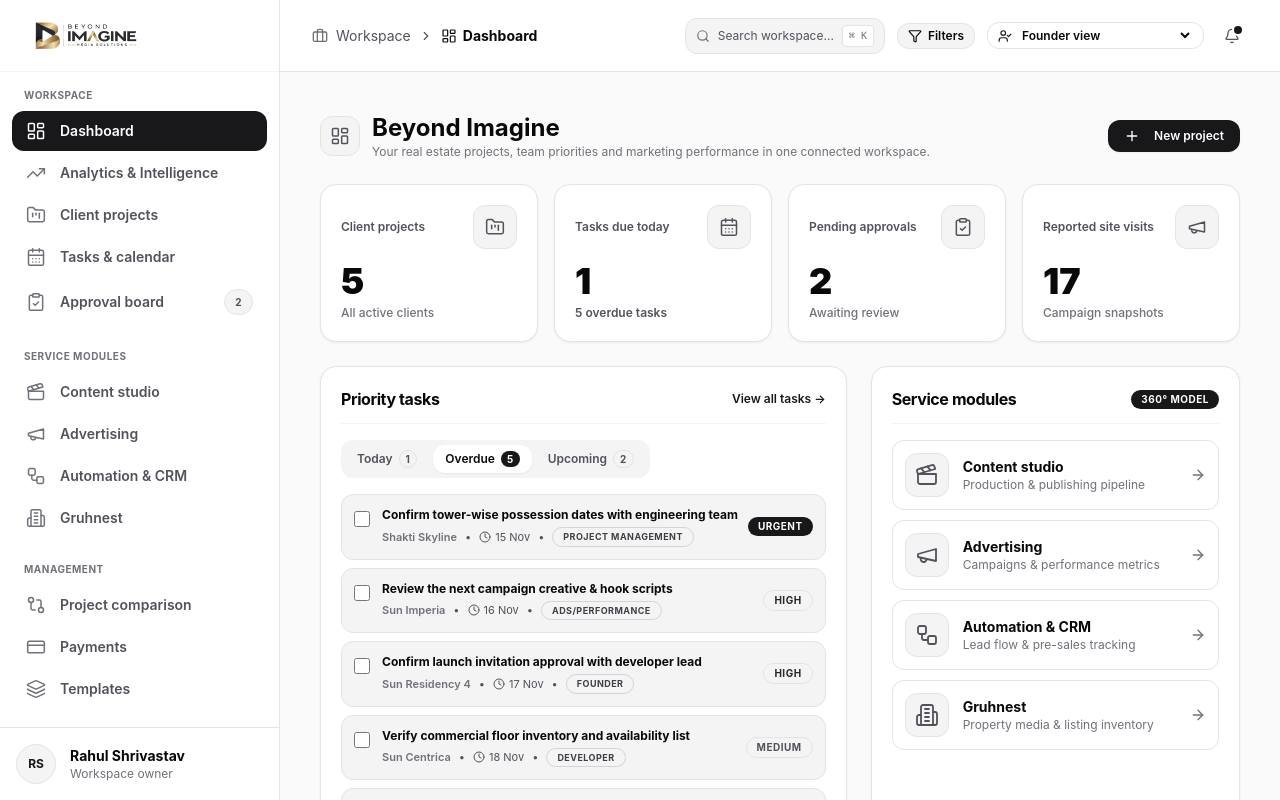
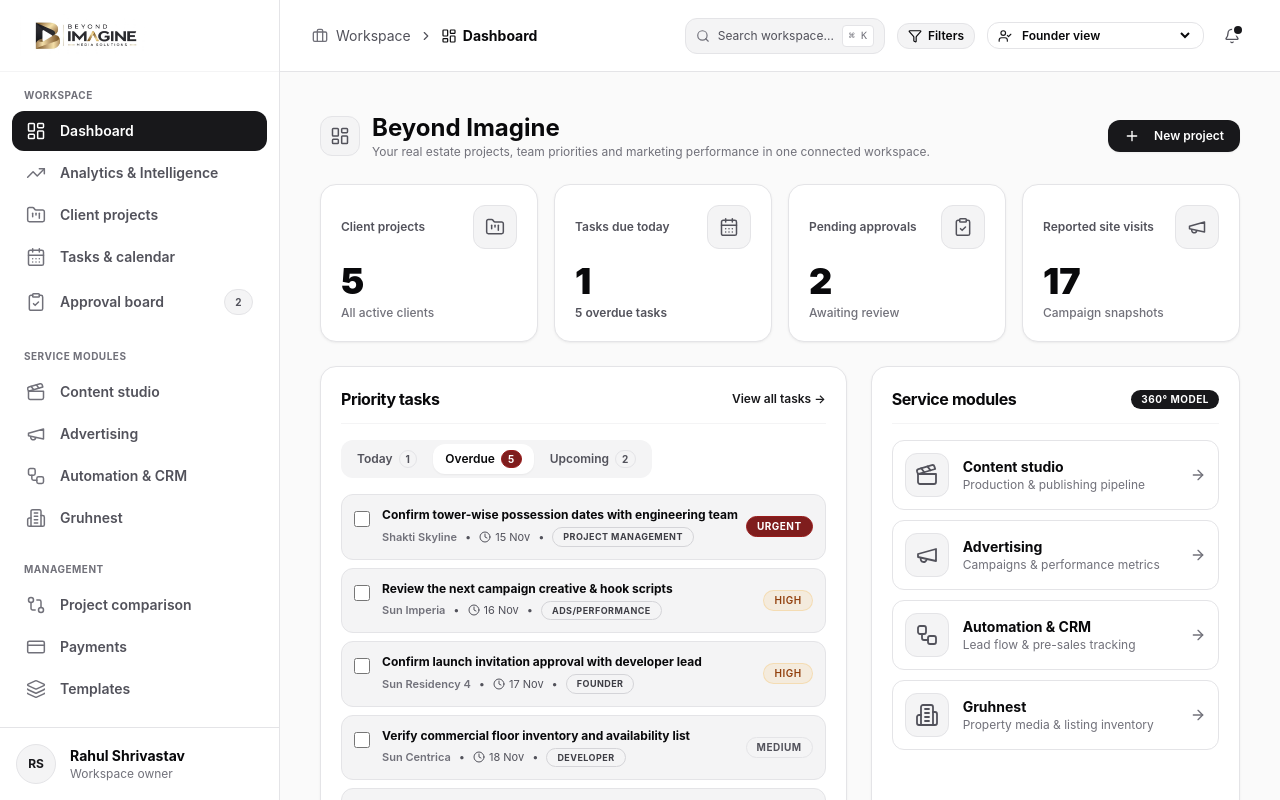
Before and after one commit to shubhamm-18/bim, a Next.js app: page / in a window 1280 px wide. Shown: the top 800 px of the page. Built offline with nearby package versions, Linux system fonts and the light colour scheme.

Commit message:
style: apply dark red for urgent, minimal blending yellow for pending, minimal blending green for completed

```diff
--- a/src/app/globals.css
+++ b/src/app/globals.css
@@ -43,13 +43,13 @@
   --border-subtle: #f4f4f5;
   --border-hover: #d4d4d8;
 
-  /* Semantic Status Colors (Monochrome Grayscale - No rainbow accents) */
-  --success: #18181b;
-  --success-subtle: #f4f4f5;
-  --warning: #27272a;
-  --warning-subtle: #f4f4f5;
-  --danger: #18181b;
-  --danger-subtle: #f4f4f5;
+  /* Semantic Status Colors (Minimal and Blending) */
+  --success: #166534;
+  --success-subtle: rgba(16, 185, 129, 0.08);
+  --warning: #854d0e;
+  --warning-subtle: rgba(245, 158, 11, 0.08);
+  --danger: #7f1d1d;
+  --danger-subtle: rgba(239, 68, 68, 0.1);
   --info: #27272a;
   --info-subtle: #f4f4f5;
 
--- a/src/components/features/overview/TaskPrioritySection.tsx
+++ b/src/components/features/overview/TaskPrioritySection.tsx
@@ -61,7 +61,7 @@ export function TaskPrioritySection() {
           }`}
         >
           <span>Overdue</span>
-          <Badge variant="danger" className="px-1.5 py-0">
+          <Badge variant="urgent" className="px-1.5 py-0">
             {overdueTasks.length}
           </Badge>
         </button>
@@ -121,18 +121,24 @@ export function TaskPrioritySection() {
                 </div>
               </div>
 
+              {task.status === 'Done' ? (
+                <Badge variant="completed" className="shrink-0 ml-2">
+                  Completed
+                </Badge>
+              ) : (
                 <Badge
                   variant={
                     task.priority === 'Urgent'
-                    ? 'danger'
+                      ? 'urgent'
                       : task.priority === 'High'
-                    ? 'warning'
+                      ? 'pending'
                       : 'neutral'
                   }
                   className="shrink-0 ml-2"
                 >
                   {task.priority}
                 </Badge>
+              )}
             </div>
           ))
         )}
--- a/src/components/features/projects/ProjectCard.tsx
+++ b/src/components/features/projects/ProjectCard.tsx
@@ -48,7 +48,7 @@ export function ProjectCard({ project, onViewDetails }: ProjectCardProps) {
             </div>
           </div>
 
-          <Badge variant={project.status === 'Active' ? 'success' : 'info'}>
+          <Badge variant={project.status === 'Active' ? 'completed' : 'pending'}>
             {project.status}
           </Badge>
         </div>
@@ -87,7 +87,7 @@ export function ProjectCard({ project, onViewDetails }: ProjectCardProps) {
       </div>
 
       <div className="pt-4 mt-3 border-t border-border-subtle flex items-center justify-between">
-        <Badge variant="warning">{project.infoStatus}</Badge>
+        <Badge variant={project.infoStatus === 'Verified' ? 'brand' : 'pending'}>{project.infoStatus}</Badge>
         <button
           onClick={() => onViewDetails?.(project)}
           className="text-xs font-semibold text-brand hover:underline"
--- a/src/components/ui/Badge.tsx
+++ b/src/components/ui/Badge.tsx
@@ -2,20 +2,55 @@ import React from 'react';
 import { cn } from '@/lib/utils';
 
 export interface BadgeProps extends React.HTMLAttributes<HTMLSpanElement> {
-  variant?: 'brand' | 'success' | 'warning' | 'danger' | 'info' | 'neutral' | 'outline';
+  variant?:
+    | 'brand'
+    | 'success'
+    | 'warning'
+    | 'danger'
+    | 'info'
+    | 'neutral'
+    | 'outline'
+    | 'urgent'
+    | 'pending'
+    | 'completing'
+    | 'completed';
 }
 
 export function Badge({
   className,
-  variant = 'neutral',
+  variant,
   children,
   ...props
 }: BadgeProps) {
-  const variantStyles = {
-    brand: 'bg-zinc-900 text-white',
-    success: 'bg-zinc-100 text-zinc-900 border border-zinc-200',
-    warning: 'bg-zinc-100 text-zinc-800 border border-zinc-200',
-    danger: 'bg-zinc-900 text-white',
+  // Auto-resolve semantic variant based on text if variant not explicitly provided or generic
+  let resolvedVariant = variant;
+  if (!resolvedVariant) {
+    const text = typeof children === 'string' ? children.toLowerCase().trim() : '';
+    if (text.includes('urgent')) {
+      resolvedVariant = 'urgent';
+    } else if (text.includes('pending') || text.includes('awaiting')) {
+      resolvedVariant = 'pending';
+    } else if (
+      text.includes('complet') ||
+      text.includes('done') ||
+      text.includes('approved') ||
+      text.includes('delivered')
+    ) {
+      resolvedVariant = 'completed';
+    } else {
+      resolvedVariant = 'neutral';
+    }
+  }
+
+  const variantStyles: Record<string, string> = {
+    brand: 'bg-zinc-900 text-white shadow-xs',
+    urgent: 'bg-red-900 text-white border border-red-800 shadow-xs font-bold',
+    danger: 'bg-red-900 text-white border border-red-800 shadow-xs font-bold',
+    pending: 'bg-amber-500/10 text-amber-800 border border-amber-500/20 font-semibold',
+    warning: 'bg-amber-500/10 text-amber-800 border border-amber-500/20 font-semibold',
+    completing: 'bg-emerald-500/10 text-emerald-800 border border-emerald-500/20 font-semibold',
+    completed: 'bg-emerald-500/10 text-emerald-800 border border-emerald-500/20 font-semibold',
+    success: 'bg-emerald-500/10 text-emerald-800 border border-emerald-500/20 font-semibold',
     info: 'bg-zinc-100 text-zinc-800 border border-zinc-200',
     neutral: 'bg-zinc-100 text-zinc-600 border border-zinc-200',
     outline: 'bg-transparent text-zinc-700 border border-zinc-300',
@@ -24,8 +59,8 @@ export function Badge({
   return (
     <span
       className={cn(
-        'inline-flex items-center gap-1.5 px-2.5 py-0.5 rounded-badge text-[10px] font-bold uppercase tracking-wider',
-        variantStyles[variant],
+        'inline-flex items-center gap-1.5 px-2.5 py-0.5 rounded-badge text-[10px] font-bold uppercase tracking-wider transition-colors',
+        variantStyles[resolvedVariant] || variantStyles.neutral,
         className
       )}
       {...props}
--- a/src/components/views/ApprovalsView.tsx
+++ b/src/components/views/ApprovalsView.tsx
@@ -37,7 +37,7 @@ export function ApprovalsView() {
           <div className="flex items-center gap-2">
             <h1 className="text-2xl font-bold text-text-main">Approval Board</h1>
             {pendingItems.length > 0 && (
-              <Badge variant="warning">{pendingItems.length} Awaiting Sign-off</Badge>
+              <Badge variant="pending">{pendingItems.length} Awaiting Sign-off</Badge>
             )}
           </div>
           <p className="text-xs text-text-subtle mt-0.5">
@@ -126,7 +126,7 @@ export function ApprovalsView() {
                   <h5 className="font-bold text-text-main">{item.title}</h5>
                   <span className="text-text-subtle">{item.projectName}</span>
                 </div>
-                <Badge variant={item.status === 'Approved' ? 'success' : 'danger'}>
+                <Badge variant={item.status === 'Approved' ? 'completed' : 'urgent'}>
                   {item.status}
                 </Badge>
               </div>
--- a/src/components/views/CalendarView.tsx
+++ b/src/components/views/CalendarView.tsx
@@ -149,17 +149,21 @@ export function CalendarView() {
                 </div>
 
                 <div className="flex items-center gap-3 shrink-0 ml-4">
+                  {task.status === 'Done' ? (
+                    <Badge variant="completed">Completed</Badge>
+                  ) : (
                     <Badge
                       variant={
                         task.priority === 'Urgent'
-                        ? 'danger'
+                          ? 'urgent'
                           : task.priority === 'High'
-                        ? 'warning'
+                          ? 'pending'
                           : 'neutral'
                       }
                     >
                       {task.priority}
                     </Badge>
+                  )}
                   <button
                     onClick={() => deleteTask(task.id)}
                     className="p-1.5 text-text-subtle hover:text-text-main hover:bg-surface-hover rounded-btn transition-colors"
--- a/src/components/views/GruhnestView.tsx
+++ b/src/components/views/GruhnestView.tsx
@@ -80,14 +80,14 @@ export function GruhnestView() {
                       <Video className="w-3.5 h-3.5 text-text-muted" />
                       <span>Video Walkthrough</span>
                     </span>
-                    <Badge variant="success">{prop.walkthroughAssetStatus}</Badge>
+                    <Badge variant="completed">{prop.walkthroughAssetStatus}</Badge>
                   </div>
                   <div className="flex items-center justify-between p-2 rounded-btn bg-surface-card border border-border-subtle">
                     <span className="flex items-center gap-1.5 text-text-muted">
                       <FileText className="w-3.5 h-3.5 text-text-muted" />
                       <span>Location Explainer</span>
                     </span>
-                    <Badge variant="warning">{prop.explainerAssetStatus}</Badge>
+                    <Badge variant="pending">{prop.explainerAssetStatus}</Badge>
                   </div>
                 </div>
               </div>
--- a/src/components/views/PaymentsView.tsx
+++ b/src/components/views/PaymentsView.tsx
@@ -84,10 +84,10 @@ export function PaymentsView() {
                     <Badge
                       variant={
                         pay.status === 'Paid'
-                          ? 'success'
-                          : pay.status === 'Part paid'
-                          ? 'warning'
-                          : 'danger'
+                          ? 'completed'
+                          : pay.status === 'Part paid' || pay.status === 'Pending'
+                          ? 'pending'
+                          : 'urgent'
                       }
                     >
                       {pay.status}
```
Lines whose indentation alone changed are shown as unchanged.
